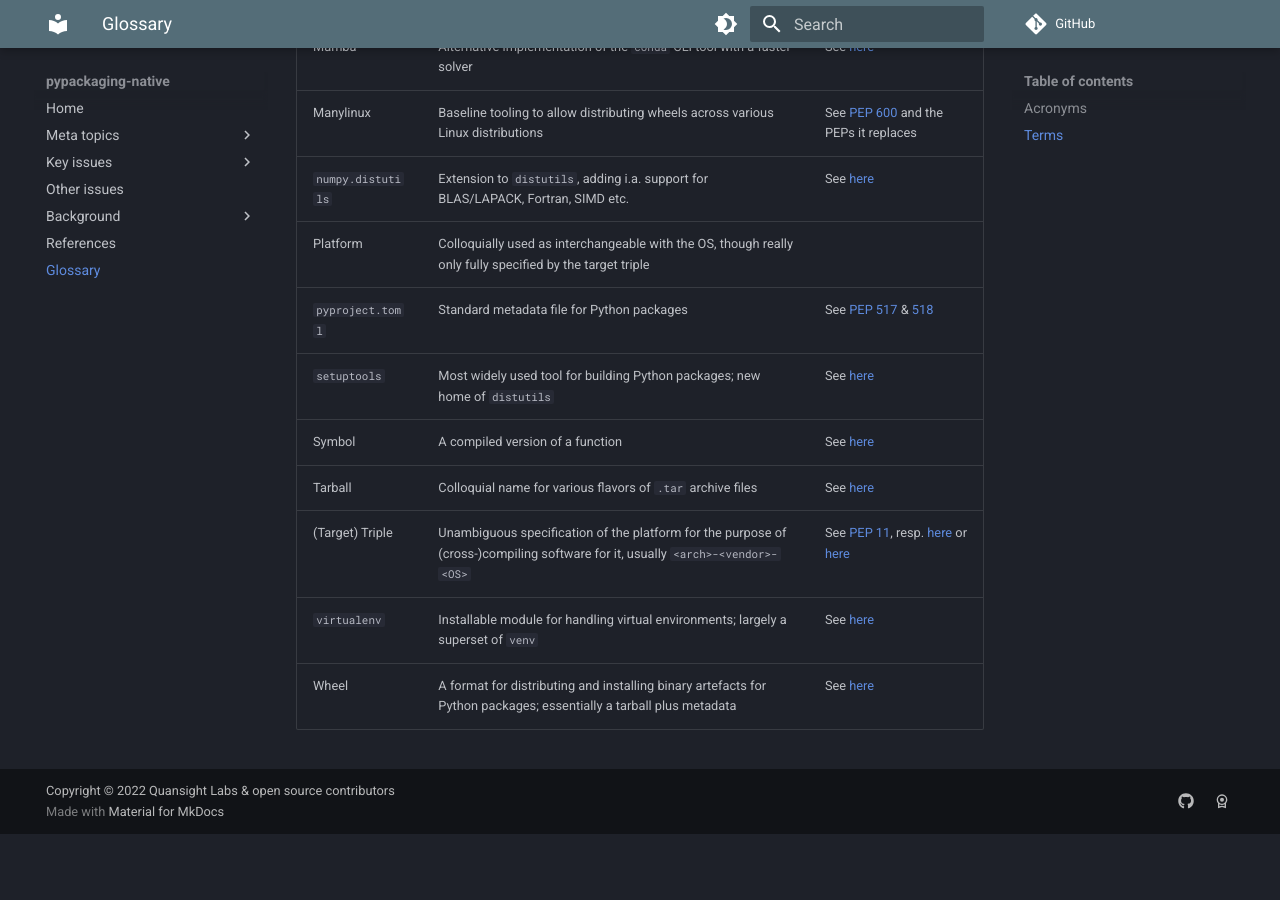
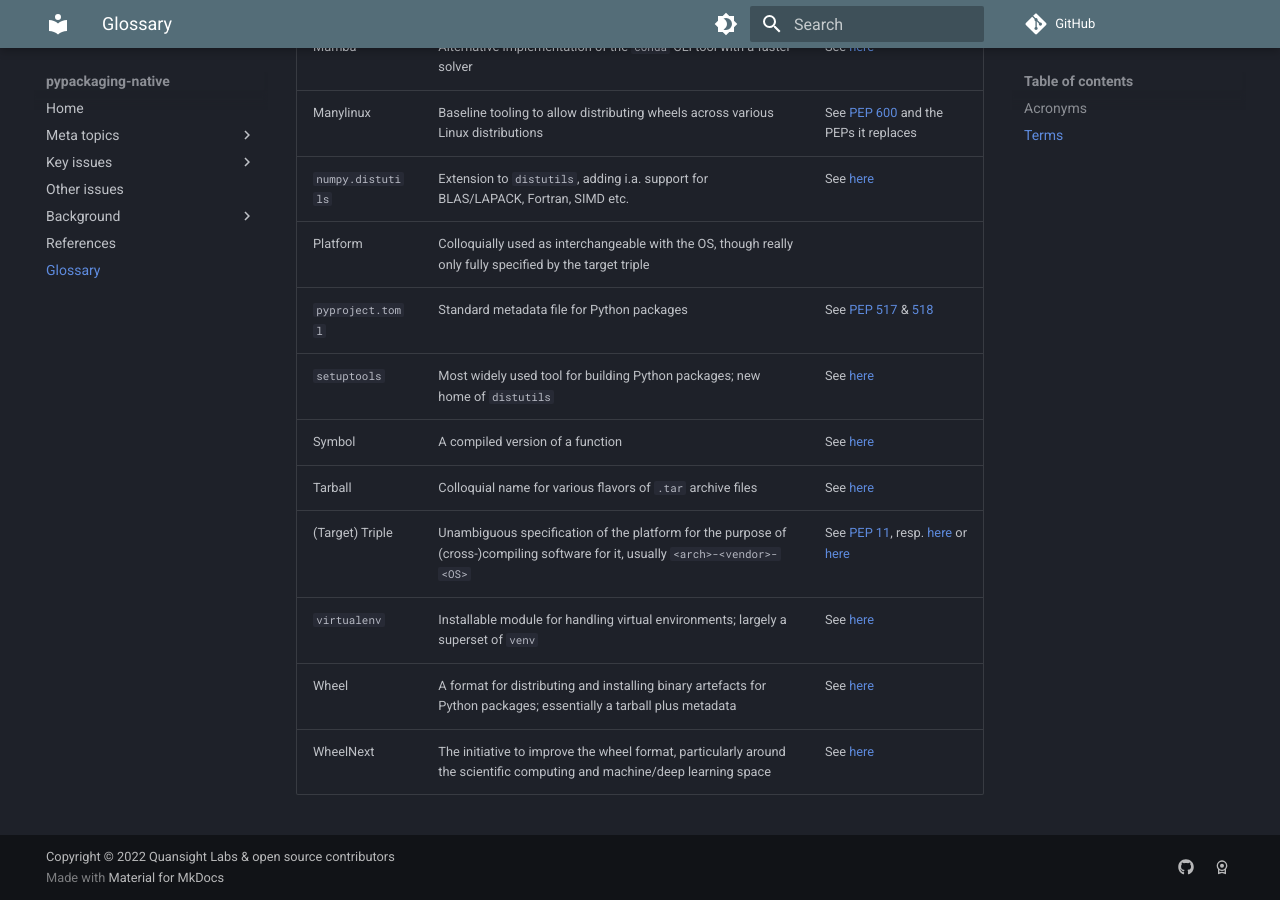
Before and after one commit to pypackaging-native/pypackaging-native, an MkDocs documentation site: the page built from docs/glossary.md, in a window 1280 px wide and 900 px high, scrolled down 4855 px. Built offline with MkDocs 1.6.1 and Material for MkDocs 9.7.7, drawn with Linux system fonts in a browser that asks for light colours; comment, search, counter and statistics services are not loaded; before the commit the page ends 5689 px from its top, so only the background shows below that.

Commit message:
Add WheelNext to glossary and references

```diff
--- a/docs/glossary.md
+++ b/docs/glossary.md
@@ -94,3 +94,4 @@
 | (Target) Triple | Unambiguous specification of the platform for the purpose of (cross-)compiling software for it, usually `<arch>-<vendor>-<OS>` | See [PEP 11](https://peps.python.org/pep-0011/), resp. [here](https://clang.llvm.org/docs/CrossCompilation.html#target-triple) or [here](https://gcc.gnu.org/install/specific.html) |
 | `virtualenv` | Installable module for handling virtual environments; largely a superset of `venv` | See [here](https://virtualenv.pypa.io/) |
 | Wheel | A format for distributing and installing binary artefacts for Python packages; essentially a tarball plus metadata | See [here](https://wheel.readthedocs.io/) |
+| WheelNext | The initiative to improve the wheel format, particularly around the scientific computing and machine/deep learning space | See [here](https://wheelnext.dev/) |
```
Also changed, not shown: docs/references.md (+1 -0 lines).
